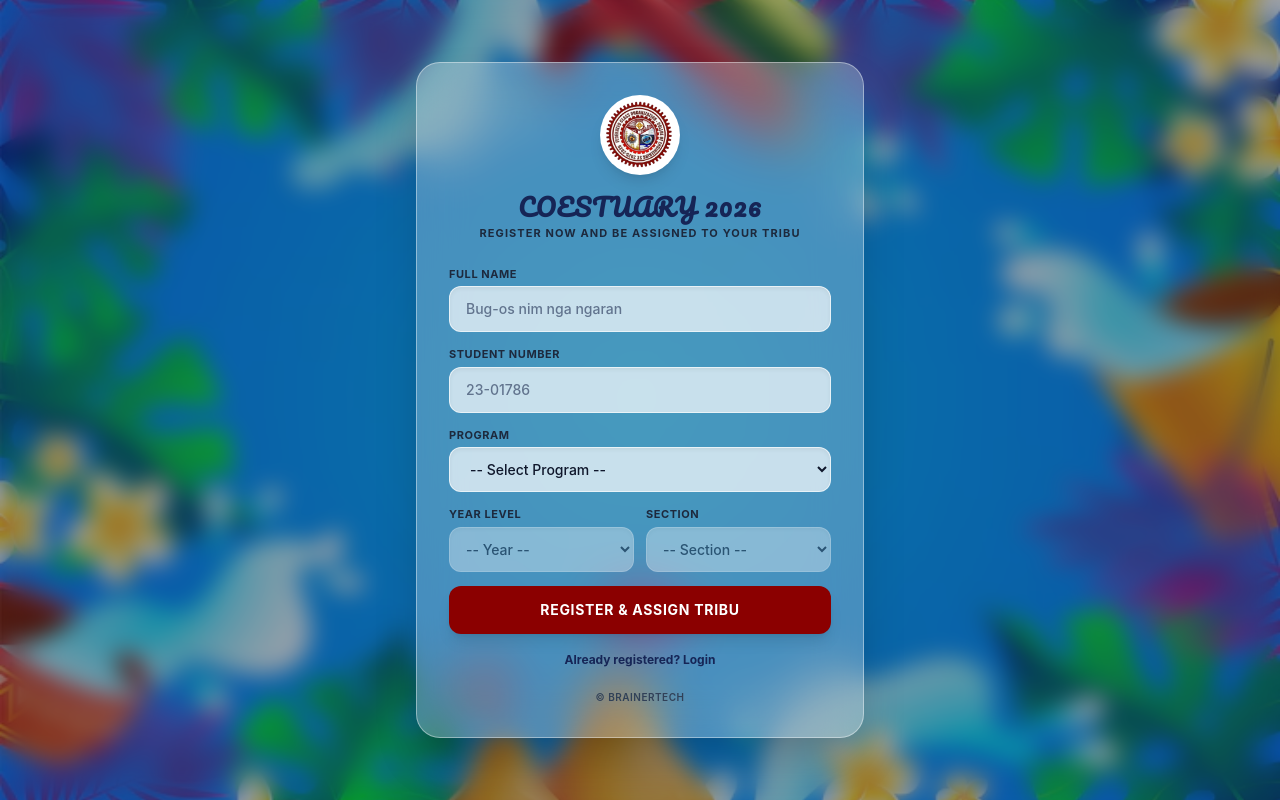
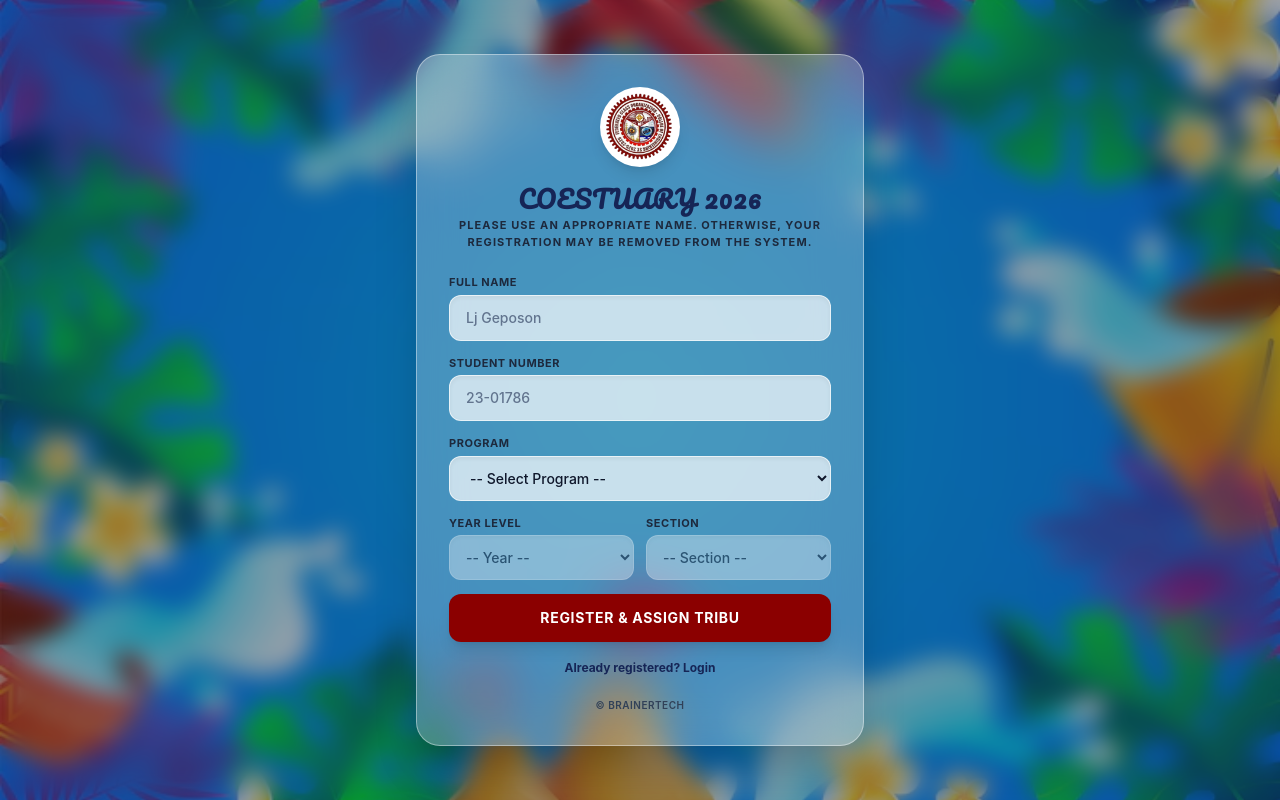
Before and after one commit to Brainnnerr/grouping-SYSTEM, a React (Vite) app: page / in a window 1280 px wide. Built offline with nearby package versions, Linux system fonts and the light colour scheme.

Commit message:
Modify registration message and placeholder text
Updated registration prompt and placeholder name.

```diff
--- a/src/pages/Register.jsx
+++ b/src/pages/Register.jsx
@@ -123,7 +123,7 @@ export default function Register() {
             COEstuary 2026
           </h2>
           <p className="text-[11px] font-bold text-slate-800 tracking-widest uppercase">
-            Register Now and Be Assigned to Your Tribu
+            Please use an appropriate name. Otherwise, your registration may be removed from the system.
           </p>
         </div>
 
@@ -145,7 +145,7 @@ export default function Register() {
               value={formData.full_name}
               onChange={handleChange}
               className="w-full px-4 py-3 bg-white/70 border border-white/60 rounded-xl text-slate-900 text-sm font-medium focus:outline-none focus:bg-white focus:border-blue-600 transition-all placeholder:text-slate-500 shadow-inner"
-              placeholder="Bug-os nim nga ngaran"
+              placeholder="Lj Geposon"
             />
           </div>
 
```
